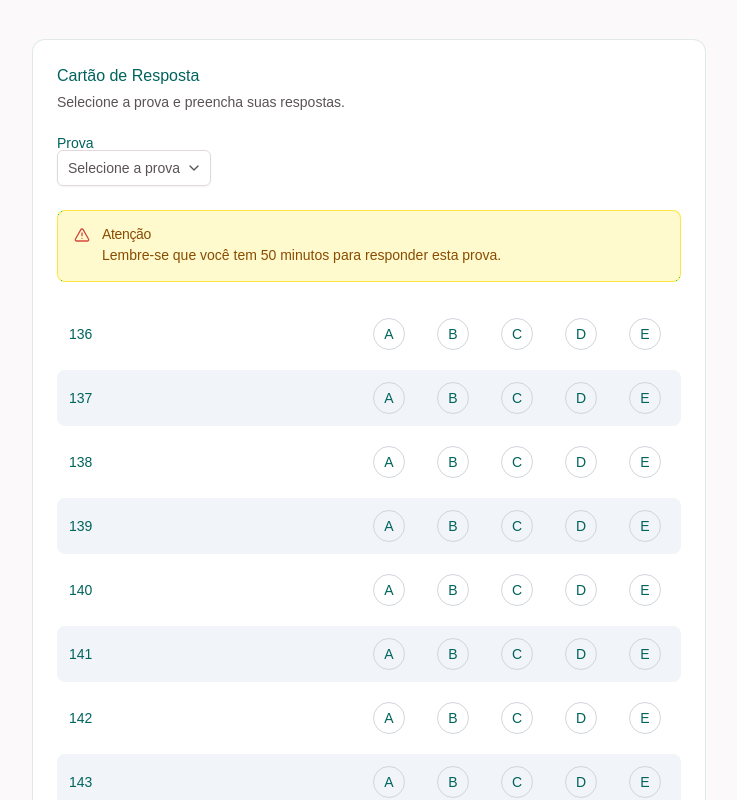
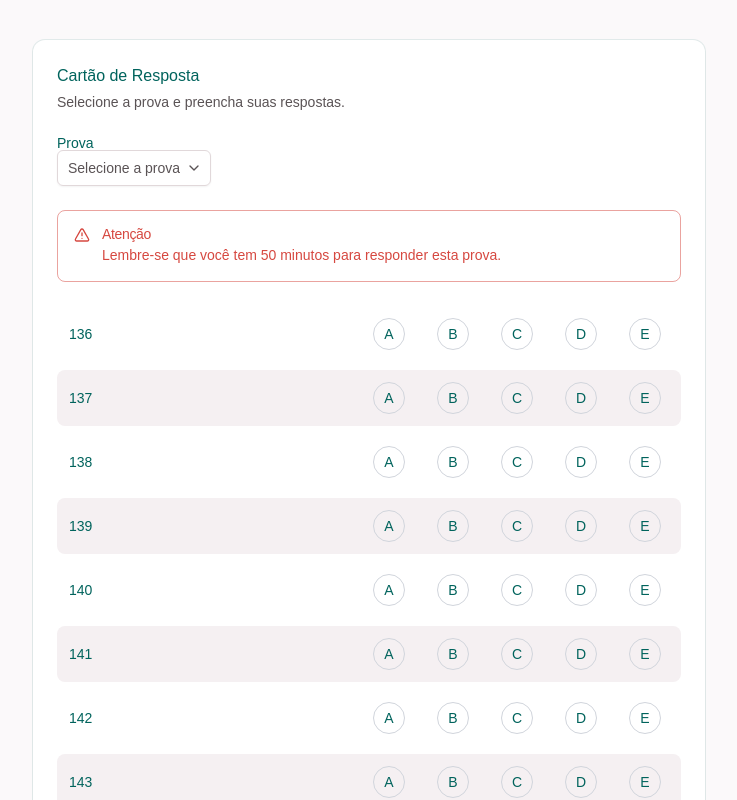
Before and after one commit to Pugialli/nexum, a Next.js app: page /cartao-resposta in a window 1280 px wide. Shown: the top 800 px of the page, without its empty margins (271-1008 px from the left). Built offline with nearby package versions, Linux system fonts and the light colour scheme; a web font is replaced by a local one.

Commit message:
the alert card is showing dark mode as well

```diff
--- a/app/cartao-resposta/page.tsx
+++ b/app/cartao-resposta/page.tsx
@@ -51,8 +51,8 @@ export default function CartaoRespostaPage() {
               </Select>
             </div>
 
-            <Alert variant="destructive" className="bg-yellow-100/80 dark:bg-yellow-900/40 border-yellow-300/80 dark:border-yellow-800/60 text-yellow-800 dark:text-yellow-200">
-                <AlertTriangle className="h-4 w-4 text-yellow-600 dark:text-yellow-400" />
+            <Alert variant="destructive">
+                <AlertTriangle className="h-4 w-4" />
                 <AlertTitle>Atenção</AlertTitle>
               <AlertDescription>
                 Lembre-se que você tem 50 minutos para responder esta prova.
@@ -65,7 +65,7 @@ export default function CartaoRespostaPage() {
                   key={qNumber}
                   className={cn(
                     "flex items-center justify-between rounded-lg p-3",
-                    index % 2 !== 0 && "bg-slate-100 dark:bg-muted"
+                    index % 2 !== 0 && "bg-muted"
                   )}
                 >
                   <div className="font-medium">{qNumber}</div>
```
